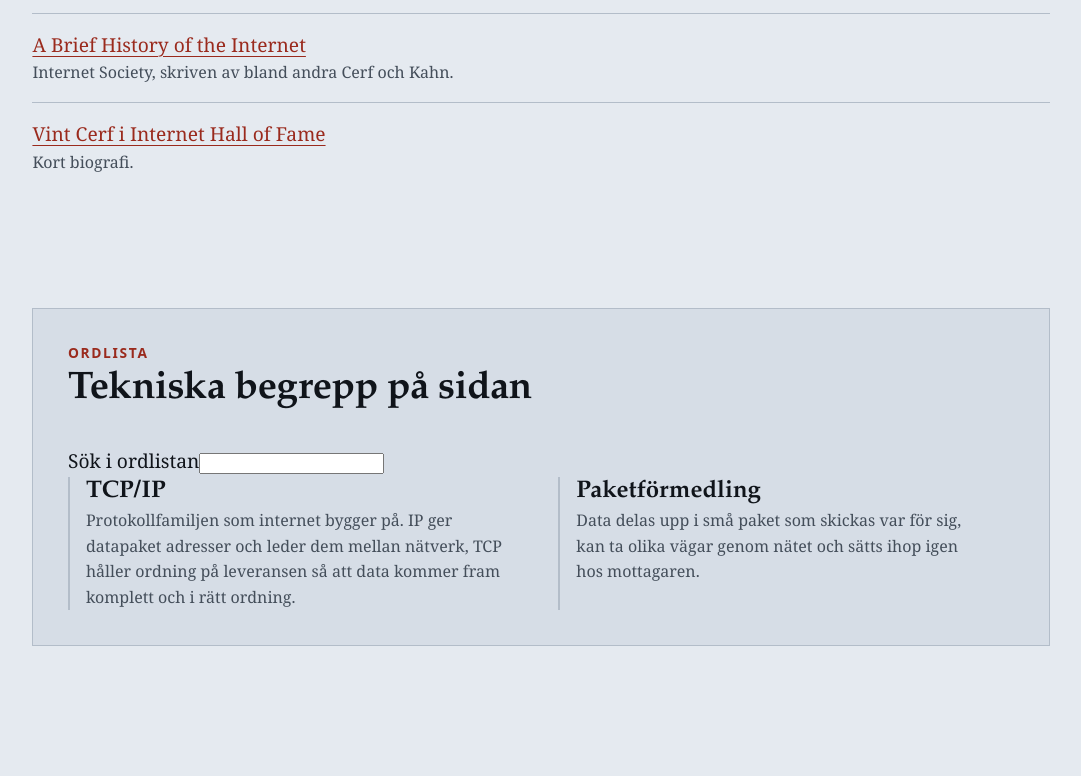
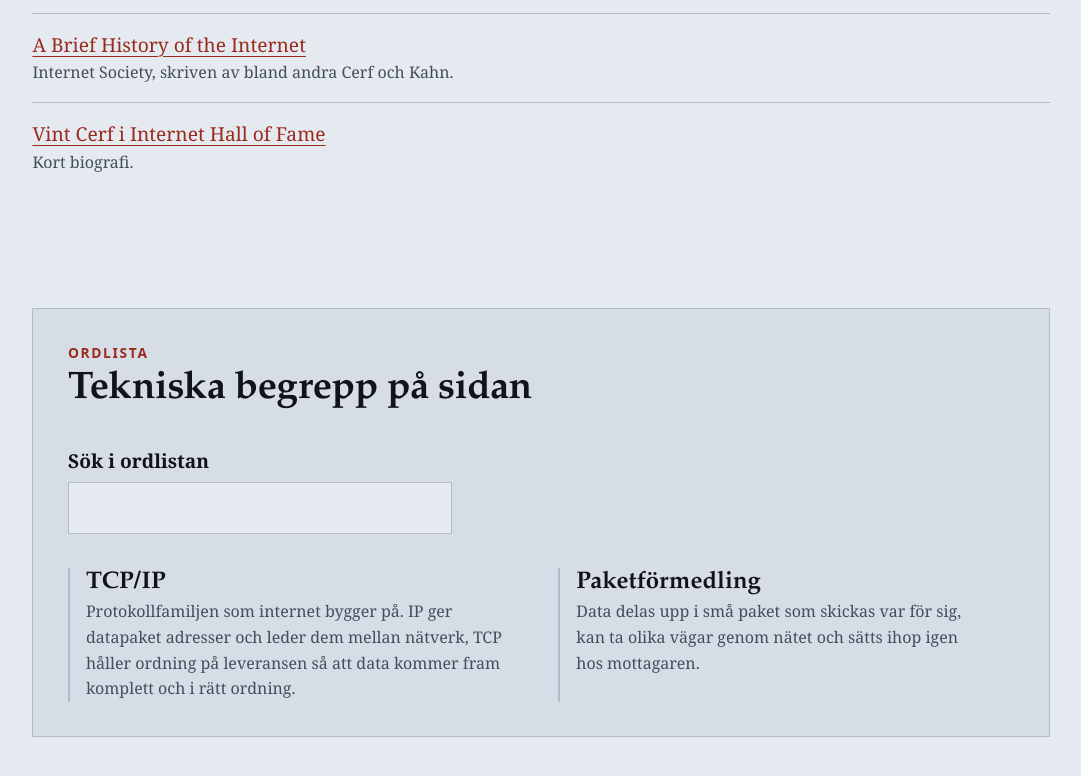
Before and after one commit to abdimannor/web-pioneers, a plain HTML site: page vint.html in a window 1280 px wide. Shown: the part 4037-4813 px from the top of the page, without its empty margins (14-1095 px from the left). Drawn offline with Linux system fonts and the light colour scheme.

Commit message:
Style the glossary search field

```diff
--- a/main.css
+++ b/main.css
@@ -244,6 +244,9 @@
   .glossary dl > div:target { border-color: var(--accent); background: var(--paper); }
   .glossary dt { font: 600 var(--step-1) / 1.3 var(--serif-display); }
   .glossary dd { color: var(--muted); font-size: 1rem; }
+  .glossary-search { display: grid; gap: 0.3rem; max-inline-size: 24rem; margin-block-end: var(--space-m); font-weight: 600; }
+  .glossary-search input { font: inherit; font-weight: 400; padding: 0.5em 0.7em; border: 1px solid var(--rule); background: var(--paper); color: inherit; }
+  .glossary-search input:focus-visible { outline: 3px solid var(--accent); outline-offset: 2px; }
 
   .term { color: inherit; text-decoration: underline dotted var(--accent) 2px; text-underline-offset: 0.2em; }
   button.term { background: none; border: 0; padding: 0; cursor: help; letter-spacing: inherit; }
```
